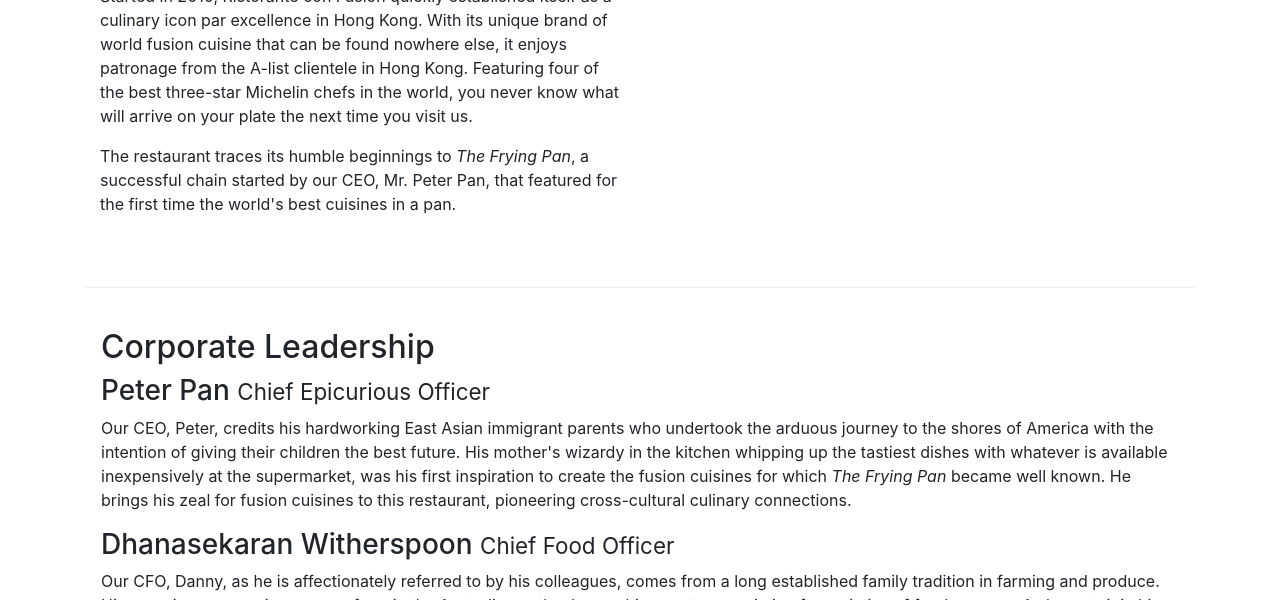
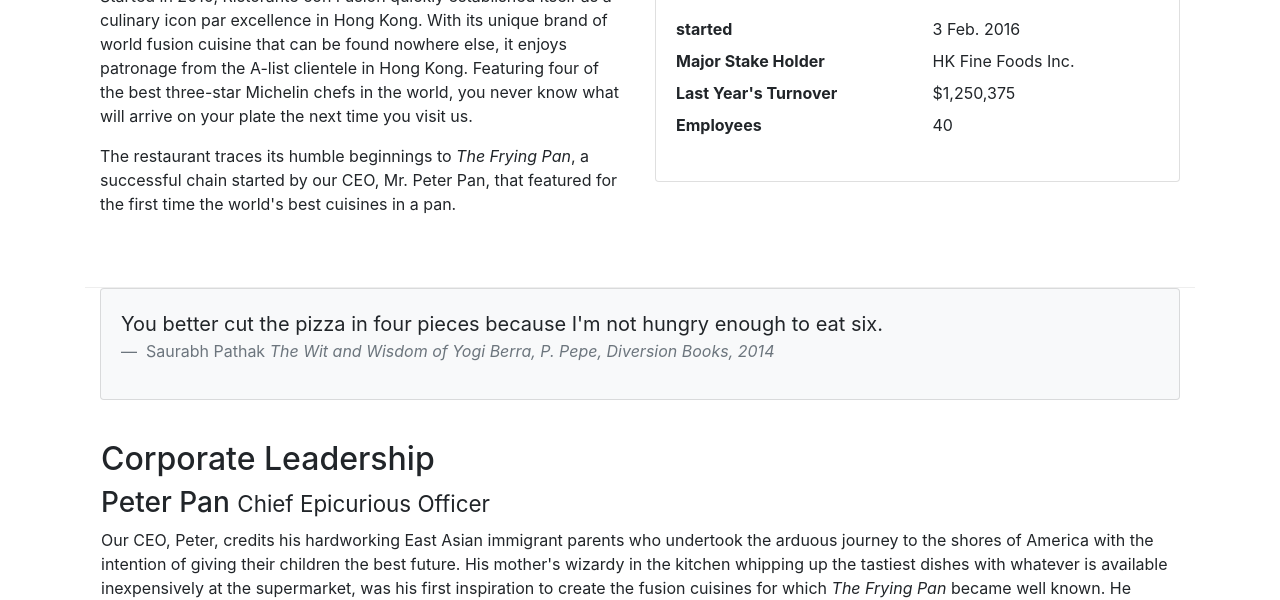
Before and after one commit to saurabhpathak072/Bootstrap-setup, a website: page aboutus.html in a window 1280 px wide. Shown: the part 585-1185 px from the top of the page. Drawn offline with nearby package versions, Linux system fonts and the light colour scheme.

Commit message:
Added cards and blockquote in cards

```diff
--- a/aboutus.html
+++ b/aboutus.html
@@ -86,10 +86,42 @@
                         a pan.</p>
                 </div>
                 <div class="col col-sm">
+                    <div class="card">
+                        <h3 class="card-header bg-primary text-white">
+                            Fact at a glance
+                        </h3>
+                        <div class="card-body">
+                            <dl class="row">
+                                <dt class="col-6">started</dt>
+                                <dd class="col-6">3 Feb. 2016</dd>
+                                <dt class="col-6">Major Stake Holder</dt>
+                                <dd class="col-6">HK Fine Foods Inc.</dd>
+                                <dt class="col-6">Last Year's Turnover</dt>
+                                <dd class="col-6">$1,250,375</dd>
+                                <dt class="col-6">Employees</dt>
+                                <dd class="col-6">40</dd>
+                            </dl>
+                        </div>
+                    </div>
+
                 </div>
             </div>
 
-
+            <div class="col-12">
+                <div class="card card-body bg-light">
+                    <blockquote class="blockquote">
+                        <p class="mb-0">
+                            You better cut the pizza in four pieces because
+                            I'm not hungry enough to eat six.
+                        </p>
+                        <footer class="blockquote-footer">
+                            Saurabh Pathak
+                            <cite title="Source Title">The Wit and Wisdom of Yogi Berra,
+                                P. Pepe, Diversion Books, 2014</cite>
+                        </footer>
+                    </blockquote>
+                </div>
+            </div>
             <div class="row mt-4 p-3">
                 <div class="col-12">
                     <h2>Corporate Leadership</h2>
```
